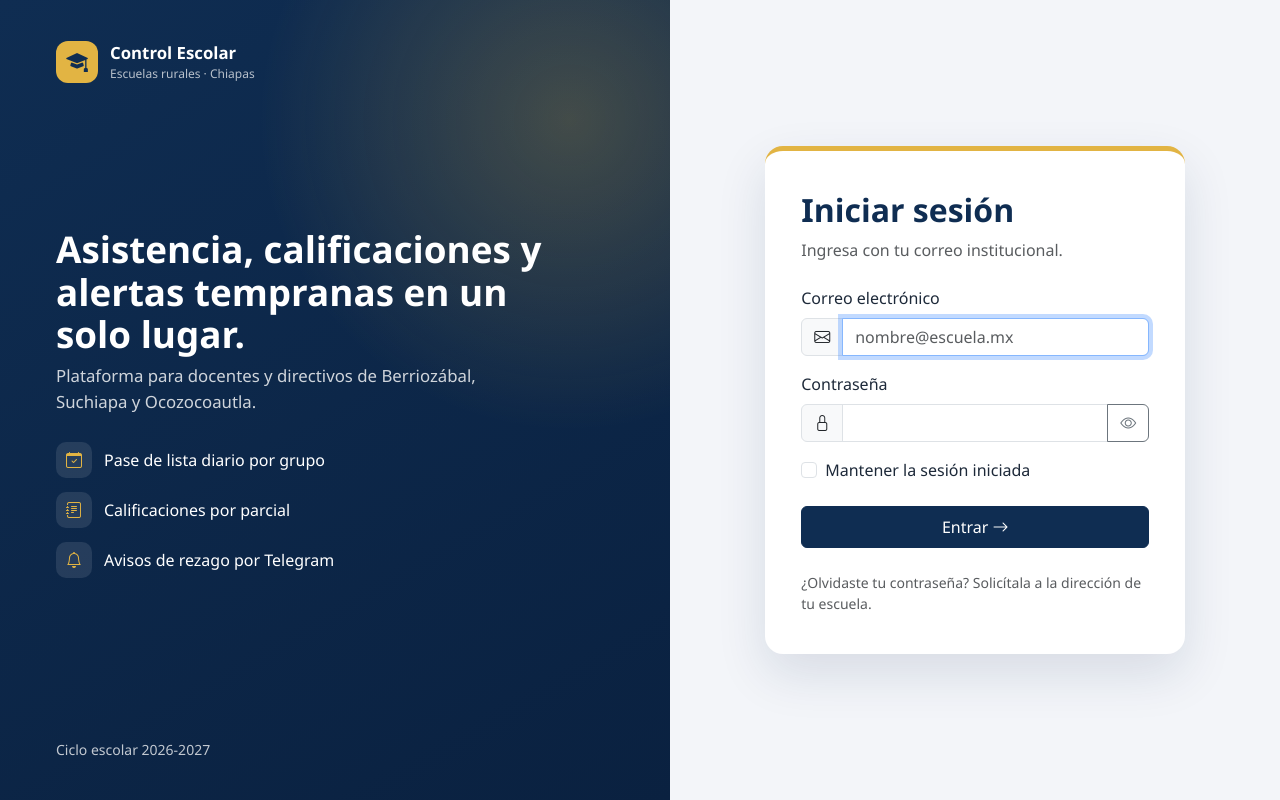
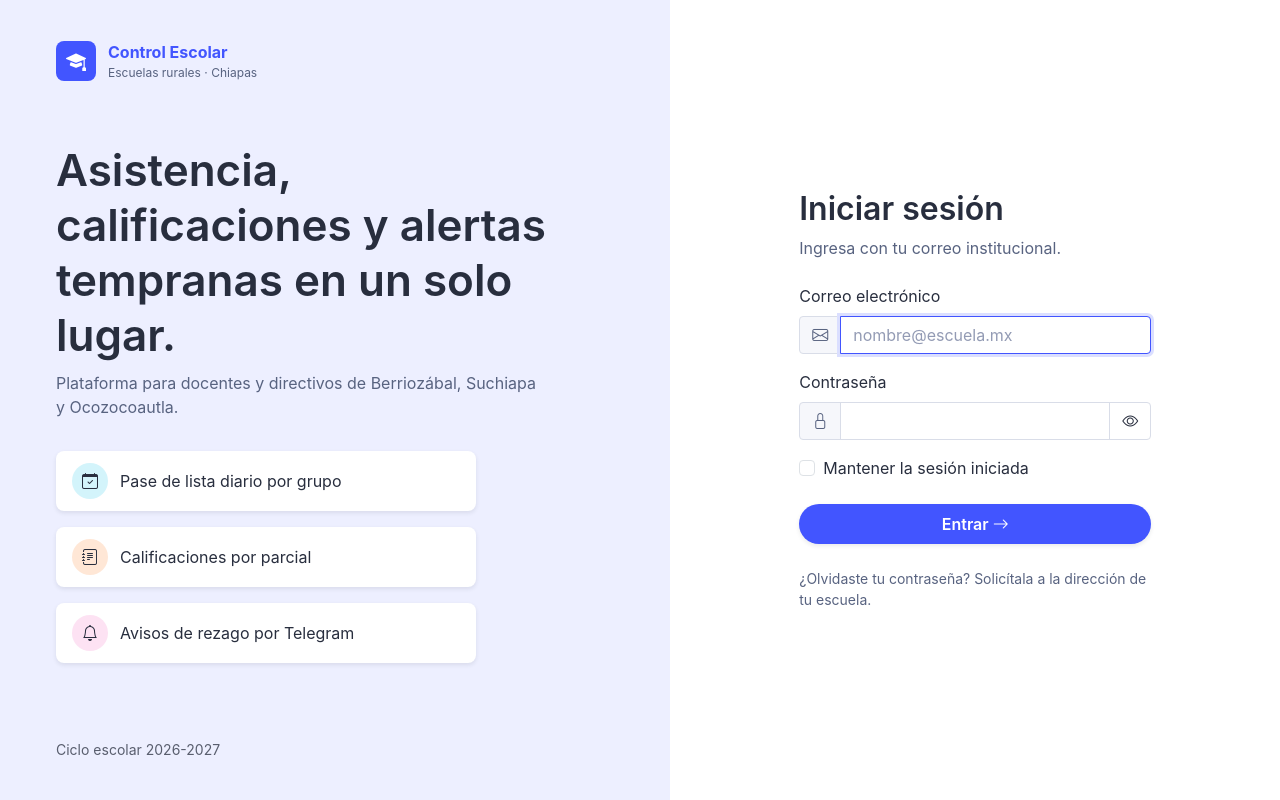
Before and after one commit to LuisAGA-1/ControlEscolar-Rural, an ASP.NET Core app: page /Login in a window 1280 px wide. Run offline with ASP.NET Core 8, Linux system fonts and the light colour scheme; some libraries are stand-ins or nearby versions.

Commit message:
Diseño estilo Quizlet: lienzo gris azulado, tarjetas blancas y acento violeta
La versión azul marino/dorado queda en la etiqueta diseno-azul-dorado.

Co-Authored-By: Claude Opus 5.5 (1M context) <noreply@anthropic.com>
Claude-Session: https://claude.ai/code/session_01PKQfUNMpuX6kaV6keZieEc

```diff
--- a/ControlEscolar/wwwroot/css/site.css
+++ b/ControlEscolar/wwwroot/css/site.css
@@ -1,94 +1,116 @@
-/* Tema institucional: azul marino con acentos dorados, al estilo de las plataformas universitarias. */
+/* Tema "salón de estudio": lienzo gris azulado, tarjetas blancas y un solo acento violeta (#4255ff), al estilo Quizlet.
+   La versión anterior (azul marino/dorado) quedó en la etiqueta git "diseno-azul-dorado". */
 :root {
-  --azul: #0f2d52;
-  --azul-2: #17437a;
-  --azul-claro: #e8eef7;
-  --dorado: #c99a2e;
-  --dorado-2: #e2b443;
-  --fondo: #f3f5f9;
-  --texto: #1d2939;
-  --gris: #667085;
-  --borde: #e4e7ec;
+  --iris: #4255ff;
+  --iris-2: #3546e0;
+  --lila: #edefff;
+  --lila-2: #dbdfff;
+  --texto: #282e3e;
+  --texto-2: #2e3856;
+  --gris: #586380;
+  --niebla: #939bb4;
+  --fondo: #f6f7fb;
+  --borde: #d9dde8;
   --verde: #12805c;
   --rojo: #c4322b;
   --ambar: #b7791f;
-  --radio: 14px;
-  --sombra: 0 1px 2px rgba(16, 24, 40, .06), 0 1px 3px rgba(16, 24, 40, .08);
+  --radio: 8px;
+  --radio-control: 4px;
+  --pastilla: 200px;
+  --sombra: rgba(40, 46, 62, .1) 0 4px 16px 0;
+  --sombra-sm: rgba(40, 46, 62, .1) 0 2px 4px 0;
+  /* Pasteles decorativos de las tarjetas de función; nunca en botones ni menús */
+  --cian: #d3f4fb;
+  --magenta: #fde2f3;
+  --durazno: #ffe7d6;
 }
 
-body { font-family: "Segoe UI", system-ui, -apple-system, Roboto, sans-serif; color: var(--texto); background: var(--fondo); }
-a { color: var(--azul-2); }
-h1 { font-size: 1.6rem; font-weight: 700; }
-.btn-primario { background: var(--azul); border-color: var(--azul); color: #fff; }
-.btn-primario:hover, .btn-primario:focus { background: var(--azul-2); border-color: var(--azul-2); color: #fff; }
-.btn-dorado { background: var(--dorado-2); color: var(--azul); font-weight: 600; border: 0; }
-.btn-dorado:hover { background: #f0c75d; color: var(--azul); }
+/* Sin fuentes descargadas: en escuelas sin internet se usa la del sistema (Inter si está instalada). */
+body { font-family: Inter, "DM Sans", "Nunito Sans", "Segoe UI", system-ui, -apple-system, Roboto, sans-serif; color: var(--texto); background: var(--fondo); font-size: 16px; line-height: 1.5; }
+a { color: var(--iris); text-decoration: none; }
+a:hover { text-decoration: underline; }
+h1, h2, h3 { font-weight: 600; color: var(--texto); }
+h1 { font-size: 2rem; line-height: 1.28; }
+.text-muted { color: var(--gris) !important; }
+.form-control, .form-select, .input-group-text { border-color: var(--borde); border-radius: var(--radio-control); }
+.form-control::placeholder { color: var(--niebla); }
+.form-control:focus, .form-select:focus { border-color: var(--iris); box-shadow: 0 0 0 3px var(--lila-2); }
+.input-group-text { background: var(--fondo); color: var(--gris); }
+.btn { border-radius: var(--radio-control); }
+.btn-primario, .btn-dorado { background: var(--iris); border: 0; color: #fff; font-weight: 600; border-radius: var(--pastilla); padding: 10px 24px; box-shadow: var(--sombra-sm); }
+.btn-primario:hover, .btn-primario:focus, .btn-dorado:hover, .btn-dorado:focus { background: var(--iris-2); color: #fff; }
+.btn-primario.btn-sm { padding: 6px 16px; }
+.btn-outline-secondary { border-color: var(--borde); color: var(--texto); }
+.btn-outline-secondary:hover { background: var(--lila); border-color: var(--iris); color: var(--iris); }
+.btn-outline-success { border-radius: var(--pastilla); }
+.dropdown-menu { border-color: var(--borde); border-radius: var(--radio); box-shadow: var(--sombra) !important; }
 
 /* ---------- Estructura con menú lateral ---------- */
 .app { display: flex; min-height: 100vh; }
 .sidebar {
-  width: 260px; flex-shrink: 0; background: linear-gradient(180deg, var(--azul) 0%, #0a2140 100%);
-  color: #cfd9e8; display: flex; flex-direction: column; position: sticky; top: 0; height: 100vh; z-index: 1030;
+  width: 248px; flex-shrink: 0; background: #fff; border-right: 1px solid var(--borde);
+  color: var(--texto); display: flex; flex-direction: column; position: sticky; top: 0; height: 100vh; z-index: 1030;
 }
-.marca { display: flex; align-items: center; gap: 12px; padding: 22px 20px; color: #fff; text-decoration: none; border-bottom: 1px solid rgba(255,255,255,.08); }
-.marca strong { display: block; font-size: 1.05rem; }
-.marca small { display: block; font-size: .75rem; opacity: .7; }
-.escudo { width: 42px; height: 42px; border-radius: 12px; background: var(--dorado-2); color: var(--azul); display: grid; place-items: center; font-size: 1.35rem; }
-.sidebar nav { padding: 16px 12px; display: flex; flex-direction: column; gap: 2px; }
-.sidebar .seccion { font-size: .7rem; text-transform: uppercase; letter-spacing: .08em; opacity: .55; padding: 8px 12px; }
-.sidebar nav a { color: #cfd9e8; text-decoration: none; padding: 10px 12px; border-radius: 10px; display: flex; gap: 12px; align-items: center; }
-.sidebar nav a:hover { background: rgba(255,255,255,.07); color: #fff; }
-.sidebar nav a.activo { background: rgba(226,180,67,.16); color: var(--dorado-2); font-weight: 600; box-shadow: inset 3px 0 0 var(--dorado-2); }
-.pie-sidebar { margin-top: auto; padding: 16px 20px; font-size: .75rem; opacity: .6; }
+.marca { display: flex; align-items: center; gap: 12px; padding: 16px 20px; color: var(--texto); text-decoration: none; }
+.marca:hover { text-decoration: none; }
+.marca strong { display: block; font-size: 1rem; font-weight: 700; color: var(--iris); }
+.marca small { display: block; font-size: .75rem; color: var(--gris); }
+.escudo { width: 40px; height: 40px; border-radius: var(--radio); background: var(--iris); color: #fff; display: grid; place-items: center; font-size: 1.25rem; }
+.sidebar nav { padding: 8px 12px; display: flex; flex-direction: column; gap: 2px; }
+.sidebar .seccion { font-size: .75rem; color: var(--niebla); padding: 8px 12px; }
+.sidebar nav a { color: var(--texto); text-decoration: none; padding: 10px 12px; border-radius: var(--radio); display: flex; gap: 12px; align-items: center; font-size: .9rem; }
+.sidebar nav a:hover { background: var(--fondo); }
+.sidebar nav a.activo { background: var(--lila); color: var(--iris); font-weight: 600; }
+.pie-sidebar { margin-top: auto; padding: 16px 20px; font-size: .75rem; color: var(--niebla); }
 
 .contenido { flex: 1; min-width: 0; display: flex; flex-direction: column; }
-.topbar { background: #fff; border-bottom: 1px solid var(--borde); padding: 10px 28px; display: flex; align-items: center; gap: 12px; position: sticky; top: 0; z-index: 1020; }
-.migas { font-size: .9rem; display: flex; gap: 8px; align-items: center; }
-.migas .bi { font-size: .7rem; color: var(--gris); }
-.menu-btn { font-size: 1.5rem; color: var(--azul); padding: 0; }
-.usuario { display: flex; align-items: center; gap: 10px; background: none; border: 0; padding: 4px 8px; border-radius: 10px; }
+.topbar { background: #fff; box-shadow: var(--sombra); height: 56px; padding: 0 24px; display: flex; align-items: center; gap: 12px; position: sticky; top: 0; z-index: 1020; }
+.migas { font-size: .875rem; display: flex; gap: 8px; align-items: center; }
+.migas .bi { font-size: .7rem; color: var(--niebla); }
+.menu-btn { font-size: 1.5rem; color: var(--texto); padding: 0; }
+.usuario { display: flex; align-items: center; gap: 10px; background: none; border: 0; padding: 4px 8px; border-radius: var(--pastilla); }
 .usuario:hover { background: var(--fondo); }
-.usuario strong { display: block; font-size: .9rem; line-height: 1.1; }
+.usuario strong { display: block; font-size: .875rem; font-weight: 600; line-height: 1.1; }
 .usuario small { color: var(--gris); font-size: .75rem; }
-.avatar { width: 38px; height: 38px; border-radius: 50%; background: var(--azul-claro); color: var(--azul); display: inline-grid; place-items: center; font-weight: 700; font-size: .85rem; flex-shrink: 0; }
+.avatar { width: 36px; height: 36px; border-radius: 50%; background: var(--lila); color: var(--iris); display: inline-grid; place-items: center; font-weight: 600; font-size: .8rem; flex-shrink: 0; }
 .avatar.chico { width: 32px; height: 32px; font-size: .75rem; margin-right: 8px; }
-.pagina { padding: 28px; max-width: 1400px; width: 100%; }
+.pagina { padding: 32px 24px; max-width: 1200px; width: 100%; margin: 0 auto; }
 
 /* ---------- Componentes ---------- */
-.tarjeta { background: #fff; border: 1px solid var(--borde); border-radius: var(--radio); box-shadow: var(--sombra); padding: 20px; margin-bottom: 20px; }
+.tarjeta { background: #fff; border: 1px solid var(--borde); border-radius: var(--radio); padding: 24px; margin-bottom: 24px; }
 .tarjeta.h-100 { margin-bottom: 0; }
 .tarjeta-titulo { display: flex; justify-content: space-between; align-items: baseline; margin-bottom: 16px; }
-.tarjeta-titulo h2 { font-size: 1.05rem; font-weight: 700; margin: 0; }
+.tarjeta-titulo h2 { font-size: 1.25rem; font-weight: 600; margin: 0; }
 .vacio { color: var(--gris); text-align: center; padding: 24px 0; margin: 0; }
-.encabezado { display: flex; justify-content: space-between; align-items: flex-end; gap: 16px; flex-wrap: wrap; margin-bottom: 20px; }
+.encabezado { display: flex; justify-content: space-between; align-items: flex-end; gap: 16px; flex-wrap: wrap; margin-bottom: 24px; }
 .filtros { display: flex; flex-wrap: wrap; gap: 16px; align-items: flex-end; }
-.filtros .form-label { font-size: .8rem; font-weight: 600; color: var(--gris); margin-bottom: 4px; }
+.filtros .form-label { font-size: .75rem; font-weight: 600; color: var(--gris); margin-bottom: 4px; }
 
+/* Panel lila de bienvenida: el lila es fondo de sección, el texto va en tinta. */
 .bienvenida {
-  background: linear-gradient(120deg, var(--azul) 0%, var(--azul-2) 100%); color: #fff; border-radius: var(--radio);
-  padding: 28px 32px; margin-bottom: 24px; display: flex; justify-content: space-between; align-items: center; gap: 20px; flex-wrap: wrap;
-  position: relative; overflow: hidden;
+  background: var(--lila); color: var(--texto); border-radius: var(--radio);
+  padding: 32px; margin-bottom: 32px; display: flex; justify-content: space-between; align-items: center; gap: 24px; flex-wrap: wrap;
 }
-.bienvenida::after { content: ""; position: absolute; right: -60px; top: -60px; width: 240px; height: 240px; border-radius: 50%; border: 40px solid rgba(226,180,67,.15); }
-.bienvenida > * { position: relative; z-index: 1; }
-.bienvenida h1 { font-size: 1.9rem; margin: 0 0 4px; }
+.bienvenida h1 { font-size: 2rem; margin: 0 0 4px; }
+.bienvenida p, .bienvenida .opacity-75 { color: var(--gris); opacity: 1 !important; }
 
-.kpi { background: #fff; border: 1px solid var(--borde); border-radius: var(--radio); box-shadow: var(--sombra); padding: 18px; display: flex; gap: 14px; align-items: center; height: 100%; color: inherit; text-decoration: none; }
-.kpi.enlace:hover { border-color: var(--rojo); }
-.kpi small { color: var(--gris); display: block; font-size: .8rem; }
-.kpi strong { font-size: 1.7rem; line-height: 1.1; }
-.kpi-icono { width: 48px; height: 48px; border-radius: 12px; display: grid; place-items: center; font-size: 1.3rem; flex-shrink: 0; }
-.kpi-icono.azul { background: #e0ebff; color: #1d4ed8; }
-.kpi-icono.morado { background: #efe7ff; color: #6d28d9; }
-.kpi-icono.verde { background: #dcf5ea; color: var(--verde); }
-.kpi-icono.rojo { background: #fde7e5; color: var(--rojo); }
+/* KPI como "tarjeta de función": pastel decorativo con panel blanco adentro */
+.kpi { background: #fff; border: 1px solid var(--borde); border-radius: var(--radio); padding: 16px; display: flex; gap: 16px; align-items: center; height: 100%; color: inherit; text-decoration: none; }
+.kpi.enlace:hover { box-shadow: var(--sombra); border-color: var(--iris); text-decoration: none; }
+.kpi small { color: var(--gris); display: block; font-size: .75rem; }
+.kpi strong { font-size: 1.5rem; font-weight: 700; line-height: 1.25; }
+.kpi-icono { width: 48px; height: 48px; border-radius: 24px; display: grid; place-items: center; font-size: 1.3rem; flex-shrink: 0; color: var(--texto); }
+.kpi-icono.azul { background: var(--cian); }
+.kpi-icono.morado { background: var(--lila-2); color: var(--iris); }
+.kpi-icono.verde { background: var(--durazno); }
+.kpi-icono.rojo { background: var(--magenta); color: var(--rojo); }
 
 .barras { display: flex; align-items: flex-end; gap: 12px; height: 220px; padding-top: 8px; }
-.barra { flex: 1; display: flex; flex-direction: column; align-items: center; justify-content: flex-end; height: 100%; gap: 6px; min-width: 0; }
-.barra .columna { width: 100%; max-width: 46px; border-radius: 8px 8px 3px 3px; background: linear-gradient(180deg, var(--azul-2), var(--azul)); }
-.barra .columna.baja { background: linear-gradient(180deg, #e8766f, var(--rojo)); }
-.barra .valor { font-size: .8rem; font-weight: 700; }
-.barra .etiqueta { font-size: .72rem; color: var(--gris); text-align: center; line-height: 1.2; }
+.barra { flex: 1; display: flex; flex-direction: column; align-items: center; justify-content: flex-end; height: 100%; gap: 8px; min-width: 0; }
+.barra .columna { width: 100%; max-width: 40px; border-radius: 4px 4px 0 0; background: var(--iris); }
+.barra .columna.baja { background: var(--rojo); }
+.barra .valor { font-size: .75rem; font-weight: 600; }
+.barra .etiqueta { font-size: .75rem; color: var(--gris); text-align: center; line-height: 1.2; }
 @media (max-width: 575px) { .barras { gap: 6px; } }
 
 .lista-alertas { list-style: none; padding: 0; margin: 0; }
@@ -96,82 +118,83 @@ h1 { font-size: 1.6rem; font-weight: 700; }
 .lista-alertas li:last-child { border-bottom: 0; }
 .lista-alertas small { display: block; color: var(--gris); }
 .punto { width: 10px; height: 10px; border-radius: 50%; margin-top: 7px; flex-shrink: 0; }
-.punto.roja { background: var(--rojo); box-shadow: 0 0 0 4px #fde7e5; }
-.punto.amarilla { background: var(--dorado); box-shadow: 0 0 0 4px #fbf1d9; }
+.punto.roja { background: var(--rojo); }
+.punto.amarilla { background: var(--ambar); }
 
-.clase { display: flex; gap: 16px; align-items: center; padding: 12px; border-radius: 10px; background: var(--fondo); margin-bottom: 10px; border-left: 4px solid var(--dorado-2); }
-.clase .hora { font-weight: 700; color: var(--azul); min-width: 58px; }
+.clase { display: flex; gap: 16px; align-items: center; padding: 12px 16px; border-radius: var(--radio); background: var(--fondo); margin-bottom: 8px; }
+.clase .hora { font-weight: 600; color: var(--iris); min-width: 58px; }
 .clase small { display: block; color: var(--gris); font-weight: 400; }
 
-.grupos { display: flex; flex-direction: column; gap: 10px; }
-.grupos.rejilla { display: grid; grid-template-columns: repeat(auto-fill, minmax(290px, 1fr)); }
-.grupo { display: flex; align-items: center; gap: 14px; padding: 12px; border: 1px solid var(--borde); border-radius: 12px; color: inherit; text-decoration: none; }
-.grupo:hover { border-color: var(--azul-2); background: var(--azul-claro); }
-.grupo small { display: block; color: var(--gris); }
-.grupo-grado { width: 46px; height: 46px; border-radius: 12px; background: var(--azul); color: var(--dorado-2); display: grid; place-items: center; font-weight: 800; }
+.grupos { display: flex; flex-direction: column; gap: 8px; }
+.grupos.rejilla { display: grid; grid-template-columns: repeat(auto-fill, minmax(280px, 1fr)); gap: 16px; }
+.grupo { display: flex; align-items: center; gap: 16px; padding: 16px; background: #fff; border: 1px solid var(--borde); border-radius: var(--radio); color: inherit; text-decoration: none; }
+.grupo:hover { box-shadow: var(--sombra); text-decoration: none; }
+.grupo strong { font-weight: 600; }
+.grupo small { display: block; color: var(--gris); font-size: .75rem; }
+.grupo-grado { width: 44px; height: 44px; border-radius: 50%; background: var(--lila); color: var(--iris); display: grid; place-items: center; font-weight: 700; }
 
-.tabla thead th { background: #f8f9fc; color: var(--gris); font-size: .75rem; text-transform: uppercase; letter-spacing: .05em; font-weight: 600; border-bottom: 1px solid var(--borde); padding: 12px 16px; }
+.tabla thead th { background: #fff; color: var(--gris); font-size: .75rem; font-weight: 600; border-bottom: 1px solid var(--borde); padding: 12px 16px; }
 .tabla td { padding: 12px 16px; vertical-align: middle; border-color: var(--borde); }
-.tabla tbody tr:hover { background: #fafbfd; }
-.tabla-acciones { display: flex; justify-content: space-between; align-items: center; gap: 12px; padding: 14px 16px; flex-wrap: wrap; }
+.tabla tbody tr:hover { background: var(--fondo); }
+.tabla-acciones { display: flex; justify-content: space-between; align-items: center; gap: 12px; padding: 16px; flex-wrap: wrap; }
 .tabla-acciones:first-child { border-bottom: 1px solid var(--borde); }
 .tabla-acciones:last-child { border-top: 1px solid var(--borde); }
 .calificacion { max-width: 110px; }
 .calificacion:invalid { border-color: var(--rojo); background: #fff3f2; }
 
-.etiqueta-estado { white-space: nowrap; display: inline-flex; gap: 4px; align-items: center; padding: 3px 10px; border-radius: 999px; font-size: .78rem; font-weight: 600; }
+.etiqueta-estado { white-space: nowrap; display: inline-flex; gap: 4px; align-items: center; padding: 2px 10px; border-radius: var(--pastilla); font-size: .75rem; font-weight: 600; }
 .etiqueta-estado.verde { background: #dcf5ea; color: var(--verde); }
 .etiqueta-estado.rojo { background: #fde7e5; color: var(--rojo); }
 .etiqueta-estado.ambar { background: #fbf1d9; color: var(--ambar); }
-.etiqueta-estado.azul { background: var(--azul-claro); color: var(--azul); }
-.etiqueta-estado.gris { background: #f0f2f5; color: var(--gris); }
+.etiqueta-estado.azul { background: var(--lila); color: var(--iris); }
+.etiqueta-estado.gris { background: var(--fondo); color: var(--gris); }
 
-.estados { display: flex; gap: 6px; flex-wrap: wrap; }
-.estados .btn { border: 1px solid var(--borde); background: #fff; min-width: 44px; font-weight: 600; font-size: .85rem; }
+.estados { display: flex; gap: 8px; flex-wrap: wrap; }
+.estados .btn { border: 1px solid var(--borde); background: #fff; min-width: 44px; font-weight: 600; font-size: .85rem; border-radius: var(--pastilla) !important; }
 .btn-check:checked + .estado-presente { background: var(--verde); border-color: var(--verde); color: #fff; }
 .btn-check:checked + .estado-falta { background: var(--rojo); border-color: var(--rojo); color: #fff; }
 .btn-check:checked + .estado-retardo { background: var(--ambar); border-color: var(--ambar); color: #fff; }
-.btn-check:checked + .estado-justificada { background: var(--azul-2); border-color: var(--azul-2); color: #fff; }
+.btn-check:checked + .estado-justificada { background: var(--iris); border-color: var(--iris); color: #fff; }
 
-.semana { display: grid; grid-template-columns: repeat(5, minmax(0, 1fr)); gap: 14px; }
-.dia { background: #fff; border: 1px solid var(--borde); border-radius: var(--radio); padding: 14px; min-height: 180px; }
-.dia.hoy { border-color: var(--dorado); box-shadow: 0 0 0 3px #fbf1d9; }
-.dia h2 { font-size: .95rem; font-weight: 700; margin-bottom: 12px; display: flex; justify-content: space-between; }
-.dia .badge { background: var(--dorado-2); color: var(--azul); }
-.bloque { background: var(--azul-claro); border-left: 4px solid var(--azul-2); border-radius: 8px; padding: 10px; margin-bottom: 8px; }
-.bloque strong { display: block; color: var(--azul); }
+.semana { display: grid; grid-template-columns: repeat(5, minmax(0, 1fr)); gap: 16px; }
+.dia { background: #fff; border: 1px solid var(--borde); border-radius: var(--radio); padding: 16px; min-height: 180px; }
+.dia.hoy { border-color: var(--iris); box-shadow: var(--sombra); }
+.dia h2 { font-size: 1rem; font-weight: 600; margin-bottom: 12px; display: flex; justify-content: space-between; }
+.dia .badge { background: var(--iris); color: #fff; border-radius: var(--pastilla); font-weight: 600; }
+.bloque { background: var(--lila); border-radius: var(--radio); padding: 8px 12px; margin-bottom: 8px; }
+.bloque strong { display: block; font-weight: 600; }
 .bloque small { display: block; color: var(--gris); font-size: .75rem; }
 
-.alerta-tarjeta { background: #fff; border: 1px solid var(--borde); border-left: 5px solid var(--dorado); border-radius: var(--radio); box-shadow: var(--sombra); padding: 18px; height: 100%; }
-.alerta-tarjeta.roja { border-left-color: var(--rojo); }
+.alerta-tarjeta { background: #fff; border: 1px solid var(--borde); border-top: 4px solid var(--ambar); border-radius: var(--radio); padding: 24px; height: 100%; }
+.alerta-tarjeta.roja { border-top-color: var(--rojo); }
 .alerta-tarjeta.atendida { opacity: .65; }
-.alerta-tarjeta h3 { font-size: 1.05rem; font-weight: 700; margin: 0 0 2px; }
+.alerta-tarjeta h3 { font-size: 1.125rem; font-weight: 600; margin: 0 0 2px; }
 
 /* ---------- Login ---------- */
 .login { display: grid; grid-template-columns: 1.1fr 1fr; min-height: 100vh; margin: 0; }
-.login-portada {
-  background: radial-gradient(circle at 85% 15%, rgba(226,180,67,.25), transparent 35%), linear-gradient(150deg, var(--azul) 0%, #0a2140 100%);
-  color: #fff; padding: 40px 56px; display: flex; flex-direction: column; justify-content: space-between;
-}
-.login-portada .marca { border: 0; padding: 0; }
-.login-mensaje h1 { font-size: 2.3rem; font-weight: 800; line-height: 1.15; max-width: 520px; }
-.login-mensaje p { opacity: .8; font-size: 1.05rem; max-width: 480px; }
-.login-mensaje ul { list-style: none; padding: 0; margin-top: 28px; display: grid; gap: 14px; }
-.login-mensaje li { display: flex; gap: 12px; align-items: center; }
-.login-mensaje li .bi { width: 36px; height: 36px; border-radius: 10px; background: rgba(255,255,255,.1); color: var(--dorado-2); display: grid; place-items: center; }
-.login-panel { display: grid; place-items: center; padding: 32px 20px; background: var(--fondo); }
-.login-tarjeta { width: 100%; max-width: 420px; background: #fff; border-radius: 18px; box-shadow: 0 20px 50px rgba(15,45,82,.12); padding: 40px 36px; border-top: 5px solid var(--dorado-2); }
-.login-tarjeta h2 { font-weight: 800; color: var(--azul); }
+.login-portada { background: var(--lila); color: var(--texto); padding: 40px 56px; display: flex; flex-direction: column; justify-content: space-between; }
+.login-portada .marca { padding: 0; }
+.login-mensaje h1 { font-size: 2.75rem; font-weight: 600; line-height: 1.25; max-width: 520px; }
+.login-mensaje p { color: var(--gris); font-size: 1rem; max-width: 480px; }
+.login-mensaje ul { list-style: none; padding: 0; margin-top: 32px; display: grid; gap: 16px; }
+.login-mensaje li { display: flex; gap: 12px; align-items: center; background: #fff; border-radius: var(--radio); padding: 12px 16px; max-width: 420px; box-shadow: var(--sombra-sm); }
+.login-mensaje li .bi { width: 36px; height: 36px; border-radius: 50%; display: grid; place-items: center; flex-shrink: 0; }
+.login-mensaje li:nth-child(1) .bi { background: var(--cian); }
+.login-mensaje li:nth-child(2) .bi { background: var(--durazno); }
+.login-mensaje li:nth-child(3) .bi { background: var(--magenta); }
+.login-panel { display: grid; place-items: center; padding: 32px 16px; background: #fff; }
+.login-tarjeta { width: 100%; max-width: 400px; padding: 24px; }
+.login-tarjeta h2 { font-size: 2rem; font-weight: 600; }
 
 /* ---------- Celular y tableta ---------- */
 @media (max-width: 991.98px) {
   .sidebar { position: fixed; left: 0; transform: translateX(-100%); transition: transform .2s; }
-  .sidebar.abierto { transform: none; box-shadow: 0 0 40px rgba(0,0,0,.3); }
+  .sidebar.abierto { transform: none; box-shadow: var(--sombra); }
   .pagina { padding: 16px; }
-  .topbar { padding: 10px 16px; }
+  .topbar { padding: 0 16px; }
   .semana { grid-template-columns: 1fr; }
   .login { grid-template-columns: 1fr; }
-  .login-portada { padding: 28px 20px; }
-  .login-mensaje h1 { font-size: 1.6rem; }
+  .login-portada { padding: 24px 16px; }
+  .login-mensaje h1 { font-size: 1.5rem; }
   .login-mensaje ul, .login-portada > small { display: none; }
 }
```
